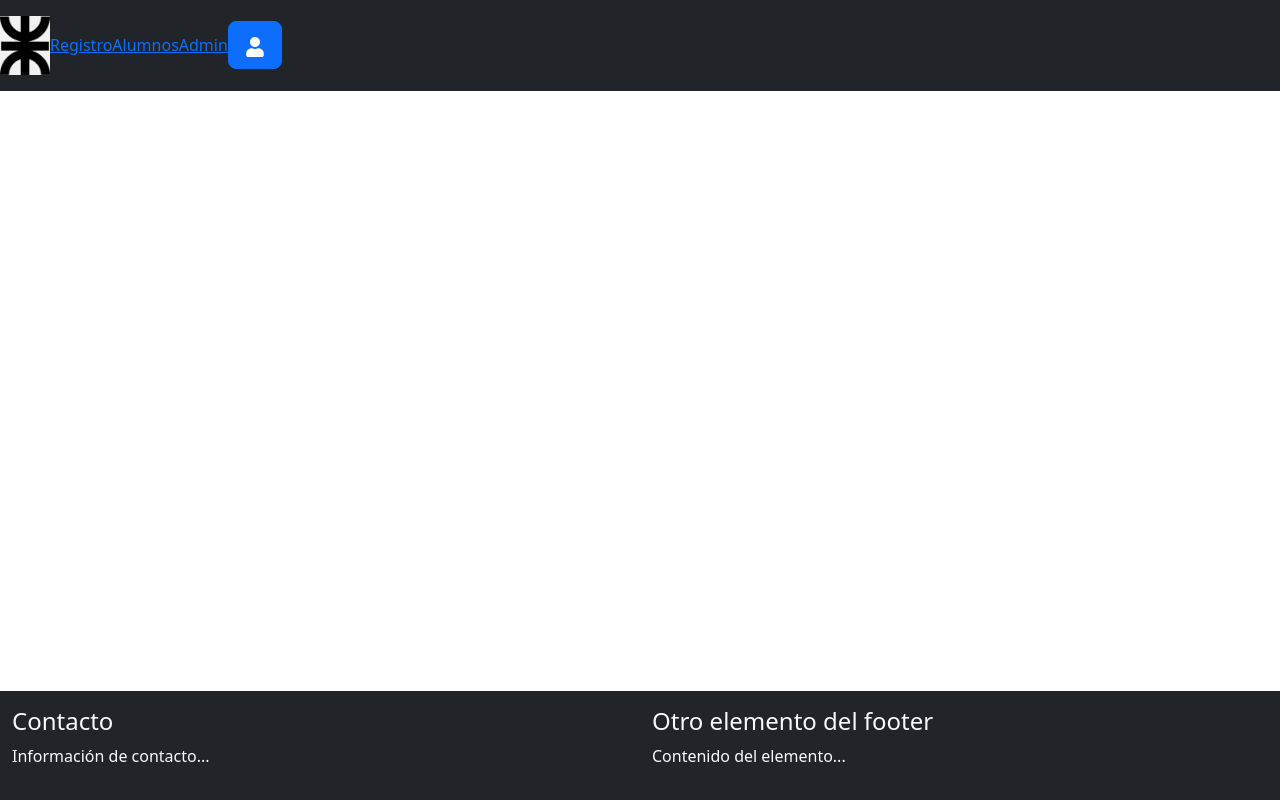
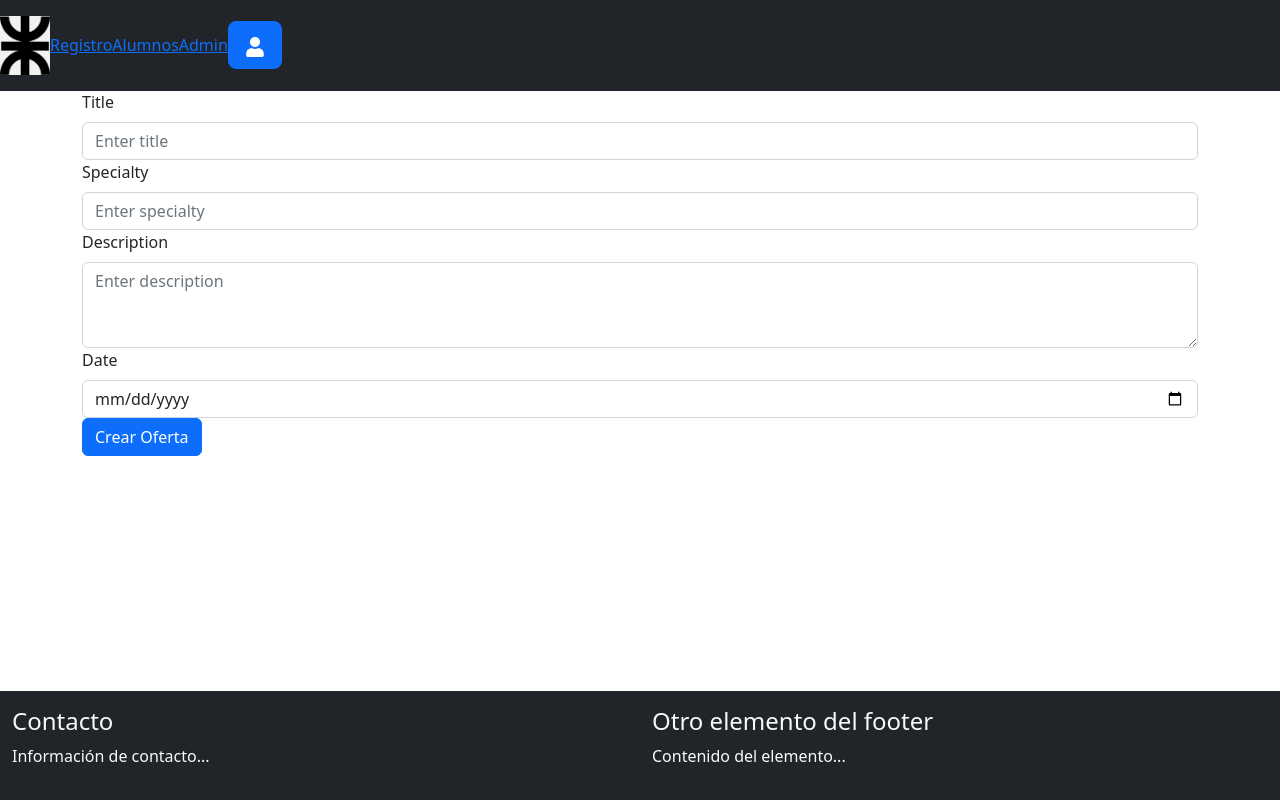
Before and after one commit to Lucianosolari/BolsaDeTrabajo, a React (Vite) app in the folder BolsaDeTrabajo/: page /createOffer in a window 1280 px wide. Built offline with nearby package versions, Linux system fonts and the light colour scheme.

Commit message:
Create Offer

```diff
--- a/BolsaDeTrabajo/src/App.jsx
+++ b/BolsaDeTrabajo/src/App.jsx
@@ -11,6 +11,7 @@ import RecoverPassword from "./components/Login/RecoverPassword";
 import Login from "./components/Login/Login";
 import { useState } from "react";
 import { UserProvider } from "./context/UserContext";
+import CreateOffer from "./components/Offers/CreateOffer";
 
 function App() {
   return (
@@ -27,6 +28,7 @@ function App() {
                 <Route path="/studentsform" element={<PersonalInfoForm />} />
                 <Route path="/admin" element={<AdminForm />} />
                 <Route path="/recover-password" element={<RecoverPassword />} />
+                <Route path="/createOffer" element={<CreateOffer />} />
               </Routes>
             </Container>
           </BrowserRouter>
--- a/BolsaDeTrabajo/src/api.jsx
+++ b/BolsaDeTrabajo/src/api.jsx
@@ -25,6 +25,29 @@ export async function loginUser(userData) {
   }
 }
 
+export async function createOffer({ token, offerData }) {
+  try {
+    const response = await fetch(`${DB_DOMAIN}/Offer/createOffer`, {
+      method: "POST",
+      headers: {
+        "Content-Type": "application/json",
+        Authorization: `Bearer ${token}`,
+      },
+      body: JSON.stringify({
+        offerTitle: offerData.title,
+        offerSpecialty: offerData.specialty,
+        offerDescription: offerData.description,
+        createdDate: offerData.date,
+        companyId: offerData.companyId,
+      }),
+    });
+    const data = await response.json();
+    return data;
+  } catch (error) {
+    console.error(error);
+    throw error;
+  }
+}
 // const handleCreateOffer = () => {
 //   fetch("https://localhost:7069/api/Offer/createOffer", {
 //     method: "POST",
--- a/BolsaDeTrabajo/src/components/Login/Login.jsx
+++ b/BolsaDeTrabajo/src/components/Login/Login.jsx
@@ -63,6 +63,7 @@ export default function Login() {
       </Button>
 
       <Link to="/recover-password">¿Olvidaste tu contraseña?</Link>
+      <Link to="/createOffer">Crear oferta</Link>
     </Form>
   );
 }
--- /dev/null
+++ b/BolsaDeTrabajo/src/components/Offers/CreateOffer.jsx
@@ -0,0 +1,81 @@
+import React, { useState } from "react";
+import { Form, Button } from "react-bootstrap";
+import { useContext } from "react";
+import { createOffer } from "../../api";
+import { UserContext } from "../../context/UserContext";
+
+export default function CreateOffer() {
+  const [title, setTitle] = useState("");
+  const [specialty, setSpecialty] = useState("");
+  const [description, setDescription] = useState("");
+  const [date, setDate] = useState("");
+  const { user } = useContext(UserContext);
+
+  const handleClickCreateOffer = async (e) => {
+    e.preventDefault();
+    try {
+      const data = await createOffer({
+        token: user.token,
+        offerData: {
+          title: title,
+          specialty: specialty,
+          description: description,
+          date: date,
+          companyId: user.userId,
+        },
+      });
+    } catch (error) {
+      console.error(error);
+      // Handle login error
+    }
+  };
+
+  return (
+    <Form onSubmit={handleClickCreateOffer}>
+      <Form.Group controlId="formTitle">
+        <Form.Label>Title</Form.Label>
+        <Form.Control
+          type="text"
+          placeholder="Enter title"
+          value={title}
+          onChange={(event) => setTitle(event.target.value)}
+        />
+      </Form.Group>
+
+      <Form.Group controlId="formSpecialty">
+        <Form.Label>Specialty</Form.Label>
+        <Form.Control
+          type="text"
+          placeholder="Enter specialty"
+          value={specialty}
+          onChange={(event) => setSpecialty(event.target.value)}
+        />
+      </Form.Group>
+
+      <Form.Group controlId="formDescription">
+        <Form.Label>Description</Form.Label>
+        <Form.Control
+          as="textarea"
+          rows={3}
+          placeholder="Enter description"
+          value={description}
+          onChange={(event) => setDescription(event.target.value)}
+        />
+      </Form.Group>
+
+      <Form.Group controlId="formDate">
+        <Form.Label>Date</Form.Label>
+        <Form.Control
+          type="date"
+          placeholder="Enter date"
+          value={date}
+          onChange={(event) => setDate(event.target.value)}
+        />
+      </Form.Group>
+
+      <Button variant="primary" type="submit">
+        Crear Oferta
+      </Button>
+    </Form>
+  );
+}
```
